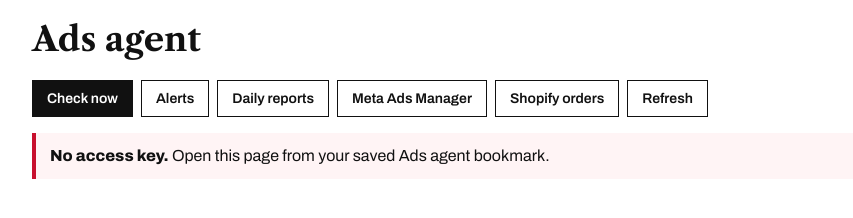
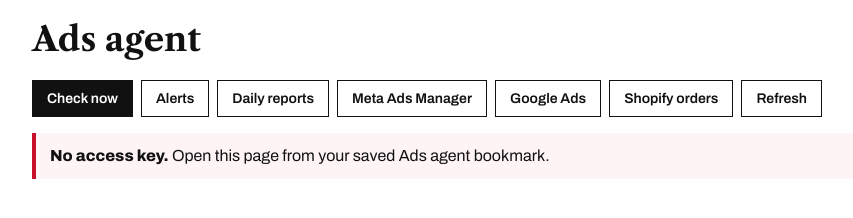
Before and after one commit to michellemccormack/ads-agent-page, a plain HTML site: page index.html in a window 1280 px wide. Shown: the whole page, without its empty margins (88-941 px from the left). Drawn offline with nearby package versions, Linux system fonts and the light colour scheme.

Commit message:
Google Ads button

```diff
--- a/index.html
+++ b/index.html
@@ -44,6 +44,7 @@
   <a class="btn" id="aa-alerts" target="_blank" rel="noopener">Alerts</a>
   <a class="btn" id="aa-reports" target="_blank" rel="noopener">Daily reports</a>
   <a class="btn" href="https://adsmanager.facebook.com/adsmanager/manage/ads?act=770129537881668&business_id=406129259858531" target="_blank" rel="noopener">Meta Ads Manager</a>
+  <a class="btn" href="https://ads.google.com/aw/products?campaignId=24451730790&ocid=1654045631&__c=7824195719" target="_blank" rel="noopener">Google Ads</a>
   <a class="btn" href="https://admin.shopify.com/store/boston-sweet-shirts/orders" target="_blank" rel="noopener">Shopify orders</a>
   <button class="btn" id="aa-refresh" type="button">Refresh</button>
 </div>
```
